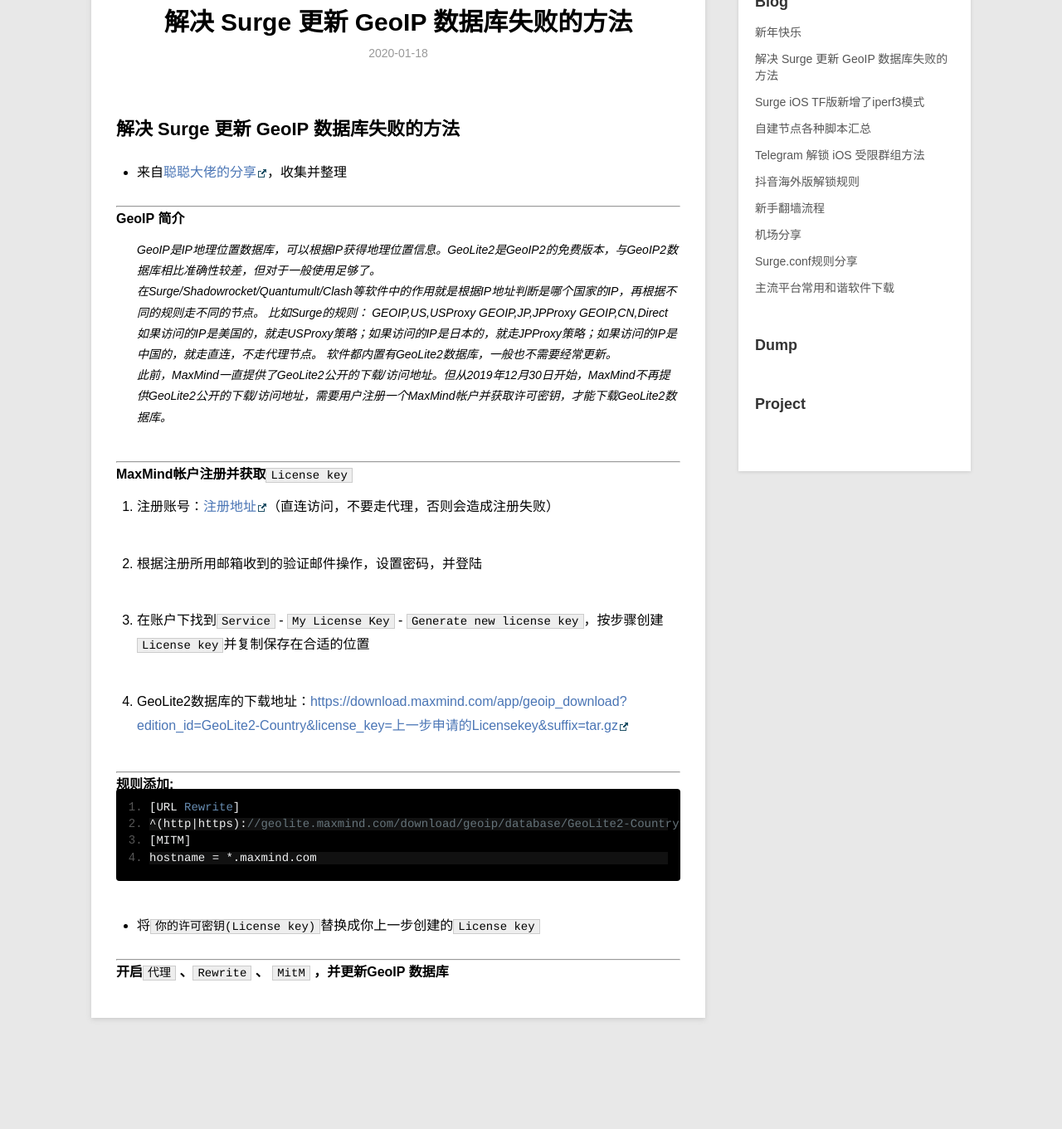
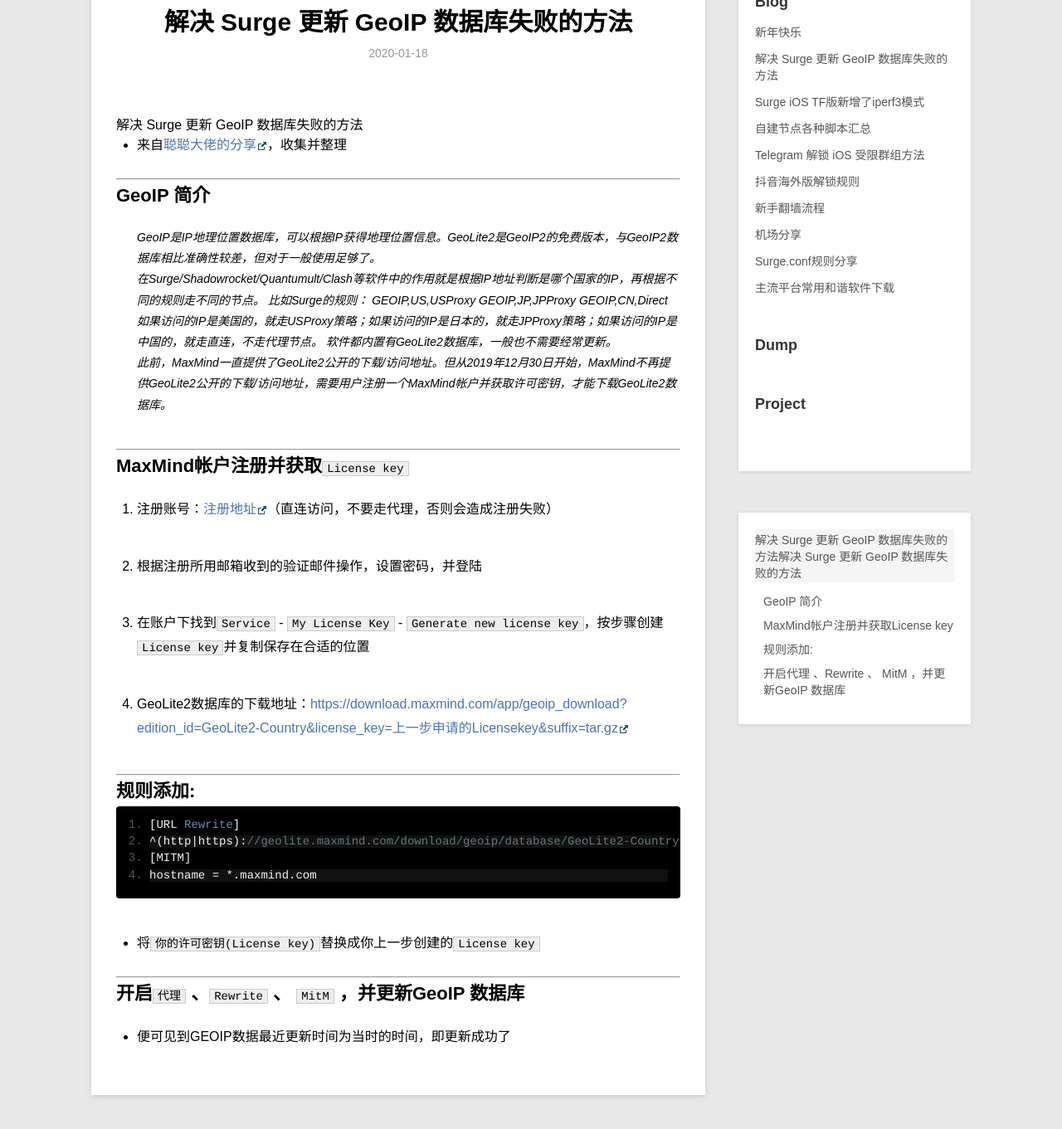
Before and after one commit to Darren-X1/Net-Door, a Jekyll site: the page built from _posts/blog/2020-01-18-geoip.md, in a window 1280 px wide and 1400 px high, scrolled down 118 px. Shown: the top 1361 px of the window at 83% size. Built offline with Jekyll 4.4.1, drawn with Linux system fonts in a browser that asks for light colours; before the commit the page ends 1425 px from its top, so only the background shows below that.

Commit message:
Update 2020-01-18-geoip.md

````diff
--- a/_posts/blog/2020-01-18-geoip.md
+++ b/_posts/blog/2020-01-18-geoip.md
@@ -5,12 +5,12 @@
 category: blog
 ---
 
-## 解决 Surge 更新 GeoIP 数据库失败的方法
+# 解决 Surge 更新 GeoIP 数据库失败的方法
 * 来自[聪聪大佬的分享](https://t.me/yxbjx/378327)，收集并整理
 
 ***
 
-#### GeoIP 简介
+## GeoIP 简介
 > GeoIP是IP地理位置数据库，可以根据IP获得地理位置信息。GeoLite2是GeoIP2的免费版本，与GeoIP2数据库相比准确性较差，但对于一般使用足够了。<br/>在Surge/Shadowrocket/Quantumult/Clash等软件中的作用就是根据IP地址判断是哪个国家的IP，再根据不同的规则走不同的节点。
 > 比如Surge的规则：
 > GEOIP,US,USProxy
@@ -21,7 +21,7 @@
 
 ***
 
-#### MaxMind帐户注册并获取`License key`
+## MaxMind帐户注册并获取`License key`
 
 1. 注册账号：[注册地址](https://www.maxmind.com/en/geolite2/signup )（直连访问，不要走代理，否则会造成注册失败）
 
@@ -33,7 +33,7 @@
 
 ***
 
-#### 规则添加:
+## 规则添加:
 ```
 [URL Rewrite]
 ^(http|https)://geolite.maxmind.com/download/geoip/database/GeoLite2-Country.tar.gz https://download.maxmind.com/app/geoip_download?edition_id=GeoLite2-Country&license_key=你的许可密钥(License key)&suffix=tar.gz 302
@@ -44,4 +44,5 @@
 
 ***
 
-#### 开启`代理` 、`Rewrite` 、 `MitM` ，并更新GeoIP 数据库
+## 开启`代理` 、`Rewrite` 、 `MitM` ，并更新GeoIP 数据库
+* 便可见到GEOIP数据最近更新时间为当时的时间，即更新成功了
````
